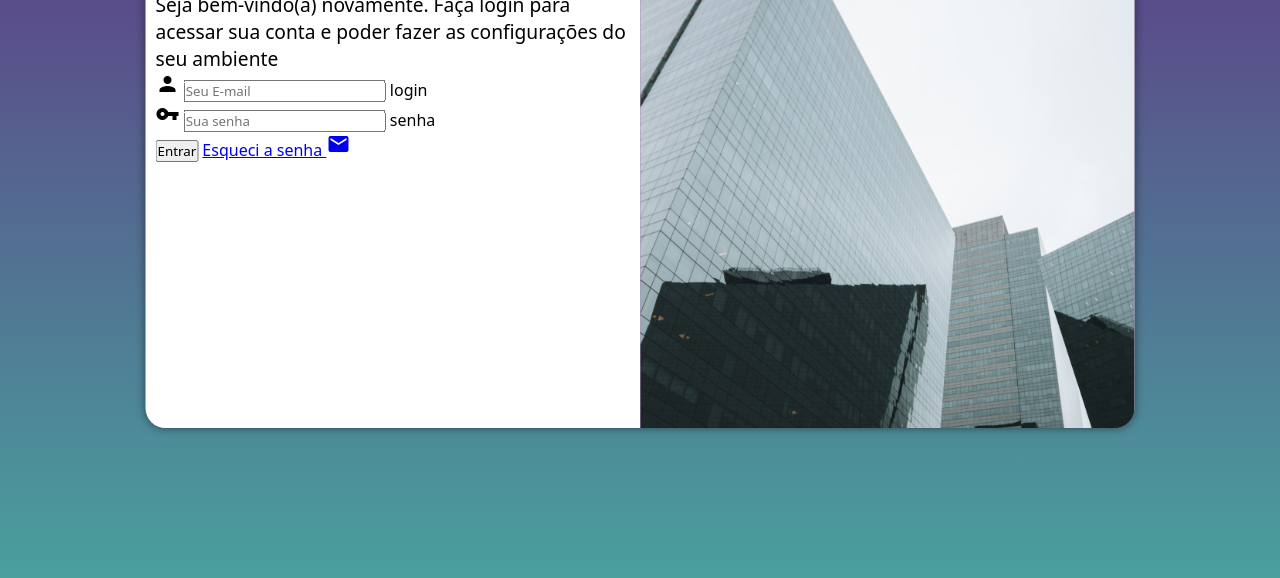
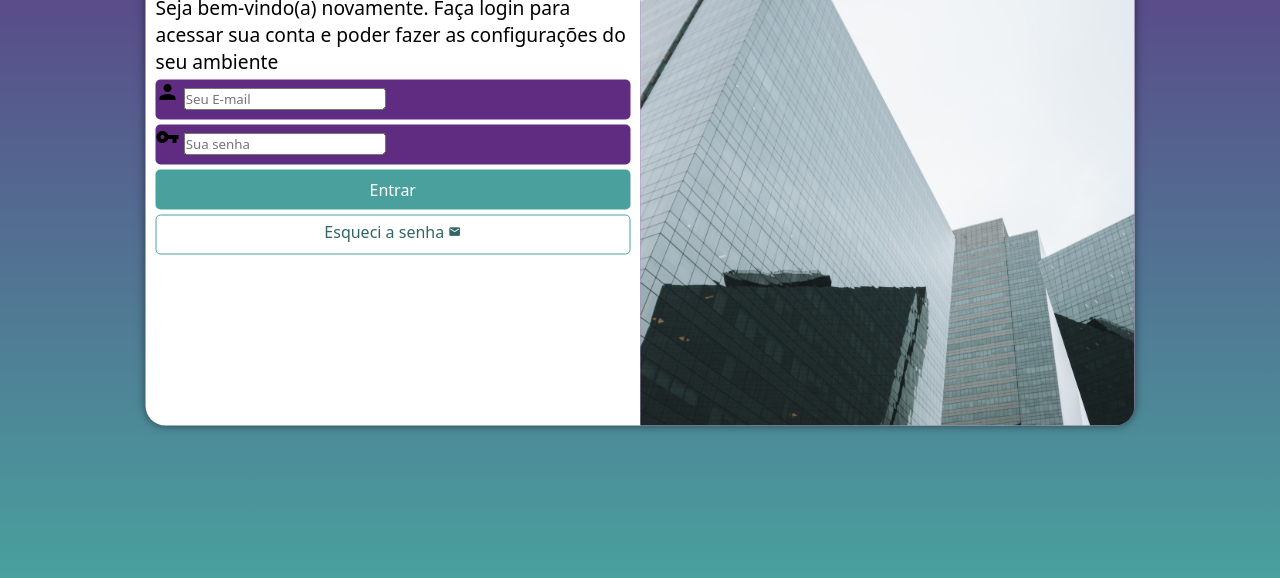
Before and after one commit to AlissonCastro0718/Projeto-Login, a plain HTML site: page index.html in a window 1280 px wide. Shown: the part 222-800 px from the top of the page. Drawn offline with Linux system fonts and the light colour scheme.

Commit message:
estilização do formulario

```diff
--- a/estilos/style.css
+++ b/estilos/style.css
@@ -32,7 +32,7 @@ height: 100vh;
     transform: translate(-50%,-50%);
     background-color: white;
     width: 250px;
-    height: 500px;
+    height: 495px;
     border-radius: 20px;
     overflow: hidden;
     box-shadow: 0px 0px 10px rgba(0, 0, 0, 0.5);
@@ -60,3 +60,55 @@ height: 100vh;
 #form > p{
     font-size: .8em;
 }
+
+input[type=submit]{
+display: block;
+font-size: 1em;
+width: 100%;
+height: 40px;
+background-color:#49A09D;
+color: white;
+border: none;
+border-radius:5px;
+cursor: pointer;
+}
+
+input[type=submit]:hover{
+    background-color: #188683;
+}
+
+.botao{
+    display: block;
+    font-size: 1em;
+    text-align: center;
+    width: 100%;
+    padding-top: 5px;
+    margin-top: 5px;
+    height: 40px;
+    background-color: white;
+    color: #306664;
+    border: 1px solid #49A09D;
+    border-radius:5px;
+    text-decoration: none;
+}
+
+.botao > i{
+    font-size: .8em;
+}
+.botao:hover{
+    background-color:#5ac2be;
+}
+
+.campo{
+    background-color: #5F2C82;
+    display: block;
+    width: 100%;
+    height: 40px;
+    border-radius: 5px;
+    margin: 5px 0px;
+
+}
+
+form label{
+display: none;
+}
--- a/index.html
+++ b/index.html
@@ -31,7 +31,7 @@
                         <label for="Isenha">senha</label>
                     </div>
                     <input type="submit" value="Entrar">
-                    <a
+                    <a class="botao"
                     href="esqueci.html">Esqueci a senha <i id="menu" class="material-icons">mail</i>
                     </a>
                 </form>
```
